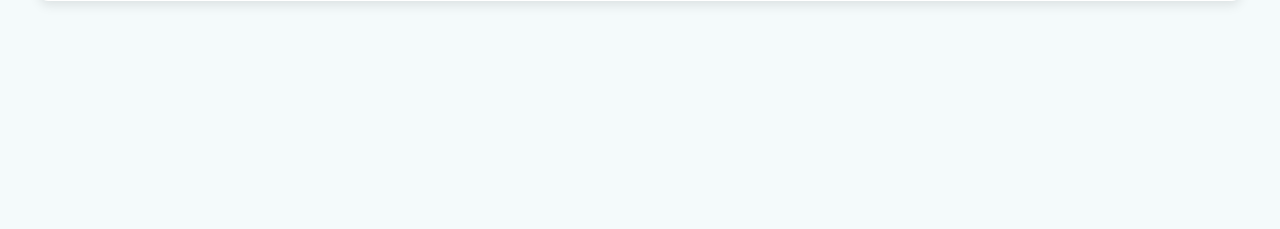
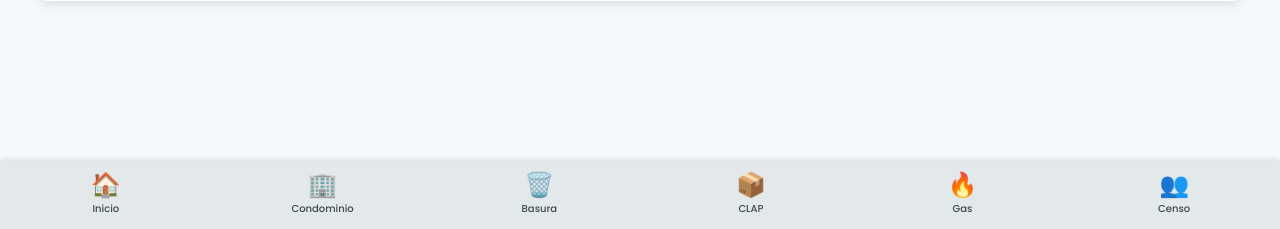
Before and after one commit to AleDzz18/CommunityService, a Django app: page /finanzas/basura/ in a window 1280 px wide. Shown: the part 571-800 px from the top of the page. Run offline with Django 5.2, Linux system fonts and the light colour scheme; the visitor is signed in with stand-in values (Sample User, id 1); data that the repository does not hold is empty.

Commit message:
Agegue el Navbar

```diff
--- /dev/null
+++ b/App_Home/static/css/styles-navbar.css
@@ -0,0 +1,70 @@
+@import url('material-theme/light.css');
+
+/* 1. Estilos Base para la Barra de Navegación */
+#bottom-navbar {
+    /* Posicionamiento fijo en la parte inferior para TODAS las pantallas */
+    position: fixed;
+    bottom: 0;
+    left: 0;
+    right: 0;
+    top: auto; /* Asegura que no se fije arriba */
+
+    /* Configuración de Flexbox para centrar y distribuir los elementos */
+    display: flex; /* Ahora siempre visible */
+    justify-content: space-around;
+    align-items: center;
+
+    /* Apariencia */
+    background-color: var(--md-sys-color-surface-container-high, #f8f8f8);
+    box-shadow: 0 -2px 5px rgba(0, 0, 0, 0.1); /* Sombra superior */
+    padding: 8px 0;
+    z-index: 1000;
+}
+
+/* 2. Mostrar la Barra solo en Dispositivos Móviles */
+@media (max-width: 768px) {
+    #bottom-navbar {
+        /* En móviles, vuelve a la parte inferior */
+        top: auto;
+        bottom: 0;
+        box-shadow: 0 -2px 5px rgba(0, 0, 0, 0.1); /* Sombra superior */
+    }
+
+    /* Ajuste de padding para el cuerpo para evitar que el contenido sea ocultado */
+    body {
+        /* Asegura que el contenido tenga espacio en la parte inferior del navbar móvil */
+        padding-bottom: 70px;
+    }
+
+    /* También puedes añadir padding-top: 70px; para el navbar de escritorio si es necesario */
+}
+
+/* 3. Estilos de los Ítems de Navegación */
+.nav-item {
+    display: flex;
+    flex-direction: column; /* Icono arriba, Etiqueta abajo */
+    align-items: center;
+    text-decoration: none;
+    color: var(--md-sys-color-on-surface-variant, #5c5c5c); /* Color del texto/icono inactivo */
+    transition: color 0.3s ease;
+    padding: 4px;
+    min-width: 60px; /* Ancho mínimo para cada botón */
+}
+
+/* Estilos de Iconos y Etiquetas */
+.nav-item .icon {
+    font-size: 24px;
+    line-height: 1;
+}
+
+.nav-item .label {
+    font-size: 10px;
+    margin-top: 4px;
+    font-weight: 500;
+}
+
+/* Estado Activo y Hover */
+.nav-item:hover,
+.nav-item.active {
+    color: var(--md-sys-color-primary, #6200EE); /* Color primario al pasar el ratón o estar activo */
+}
--- a/App_Home/templates/finanzas/listado_movimientos.html
+++ b/App_Home/templates/finanzas/listado_movimientos.html
@@ -1,4 +1,4 @@
-{% extends "layouts/base.html" %}
+{% extends "layouts/navbar.html" %}
 {% load static %}
 
 {% block content %}
--- a/App_Home/templates/layouts/base.html
+++ b/App_Home/templates/layouts/base.html
@@ -8,6 +8,8 @@
     <meta charset="UTF-8" />
     <meta http-equiv="X-UA-Compatible" content="IE=edge" />
     <meta name="viewport" content="width=device-width, initial-scale=1.0" />
+    <!-- Estilos y Funciones asociados al Navbar -->
+    <link rel="stylesheet" href="{% static 'css/styles-navbar.css' %}" />
     <!-- Estilos y Funciones asociados al Login-->
     <link rel="stylesheet" href="{% static 'css/styles-login.css' %}" />
     <link rel="stylesheet" href="https://unpkg.com/boxicons@2.1.4/css/boxicons.min.css">
--- /dev/null
+++ b/App_Home/templates/layouts/navbar.html
@@ -0,0 +1,53 @@
+{% extends 'layouts/base.html' %}
+{% block navbar %}
+{% load static %}
+
+<!-- Barra de Navegación -->
+<nav id="bottom-navbar">
+
+    <a href="{% url 'url_dashboard' %}" class="nav-item" title="Inicio">
+        <span class="icon">🏠</span>
+        <span class="label">Inicio</span>
+    </a>
+
+    <a href="{% url 'ver_finanzas' categoria_slug='condominio' %}" class="nav-item" title="Condominio">
+        <span class="icon">🏢</span>
+        <span class="label">Condominio</span>
+    </a>
+
+    <a href="{% url 'ver_finanzas' categoria_slug='basura' %}" class="nav-item" title="Basura">
+        <span class="icon">🗑️</span>
+        <span class="label">Basura</span>
+    </a>
+
+    <a href="#" class="nav-item" title="CLAP">
+        <span class="icon">📦</span>
+        <span class="label">CLAP</span>
+    </a>
+
+    <a href="#" class="nav-item" title="Bombona">
+        <span class="icon">🔥</span>
+        <span class="label">Gas</span>
+    </a>
+
+    {% if request.user.is_authenticated and request.user.rol == 'LDT' or request.user.is_authenticated and request.user.rol == 'LDG' %}
+        <a href="#" class="nav-item" title="Censo">
+            <span class="icon">👥</span>
+            <span class="label">Censo</span>
+        </a>
+    {% endif %}
+
+    {% if request.user.is_authenticated and request.user.rol == 'LDG' %}
+        <a href="{% url 'lider_general:lista_usuarios' %}" class="nav-item" title="Usuarios">
+            <span class="icon">👤</span>
+            <span class="label">Usuarios</span>
+        </a>
+    {% endif %}
+</nav>
+
+
+<!-- Contenedor principal del contenido de la página -->
+{% block main %}
+{% endblock main %}
+
+{% endblock navbar %}
--- a/App_LiderGeneral/templates/lider_general/lista_usuarios.html
+++ b/App_LiderGeneral/templates/lider_general/lista_usuarios.html
@@ -1,4 +1,4 @@
-{% extends 'layouts/base.html' %}
+{% extends 'layouts/navbar.html' %}
 
 {% load static %}
 
```
